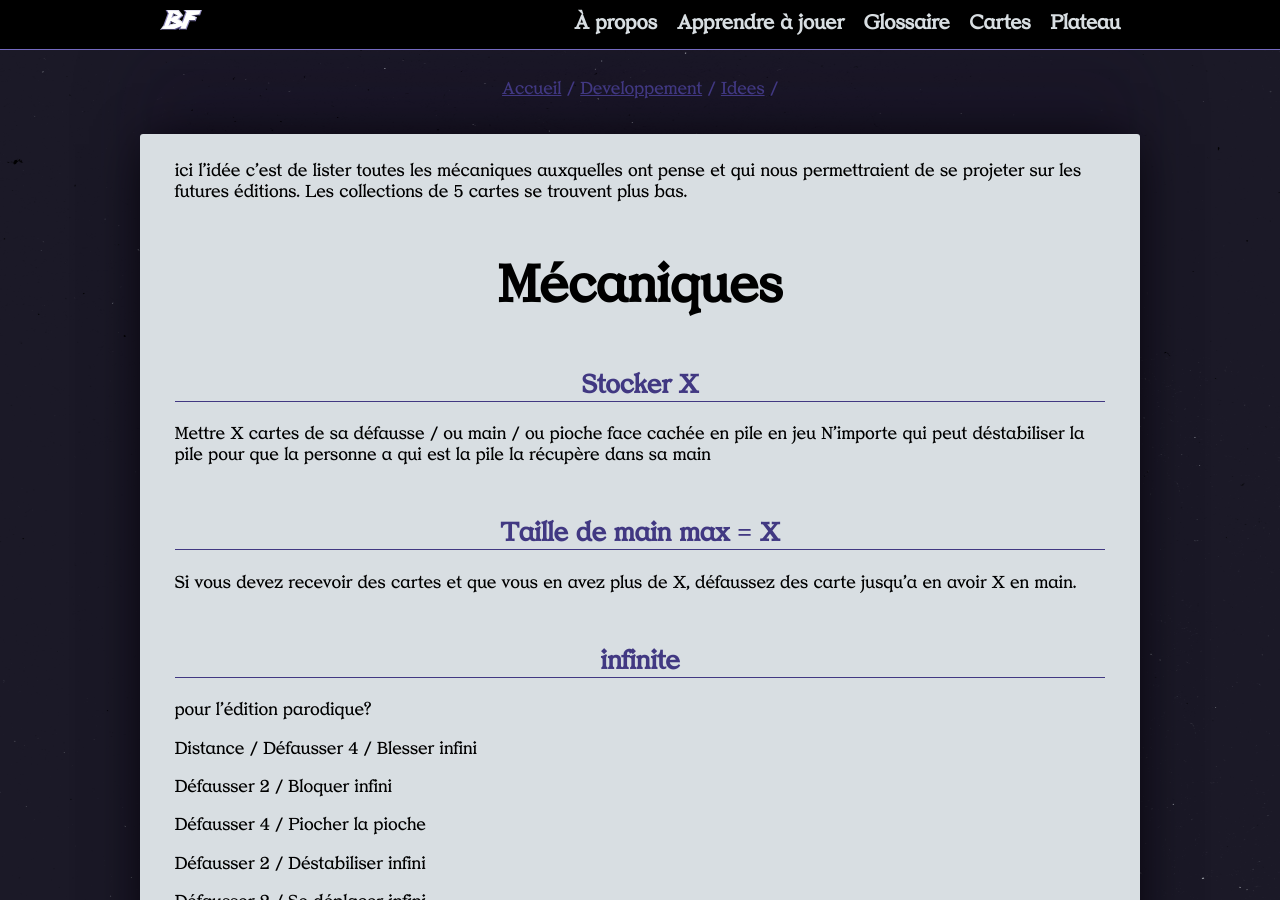
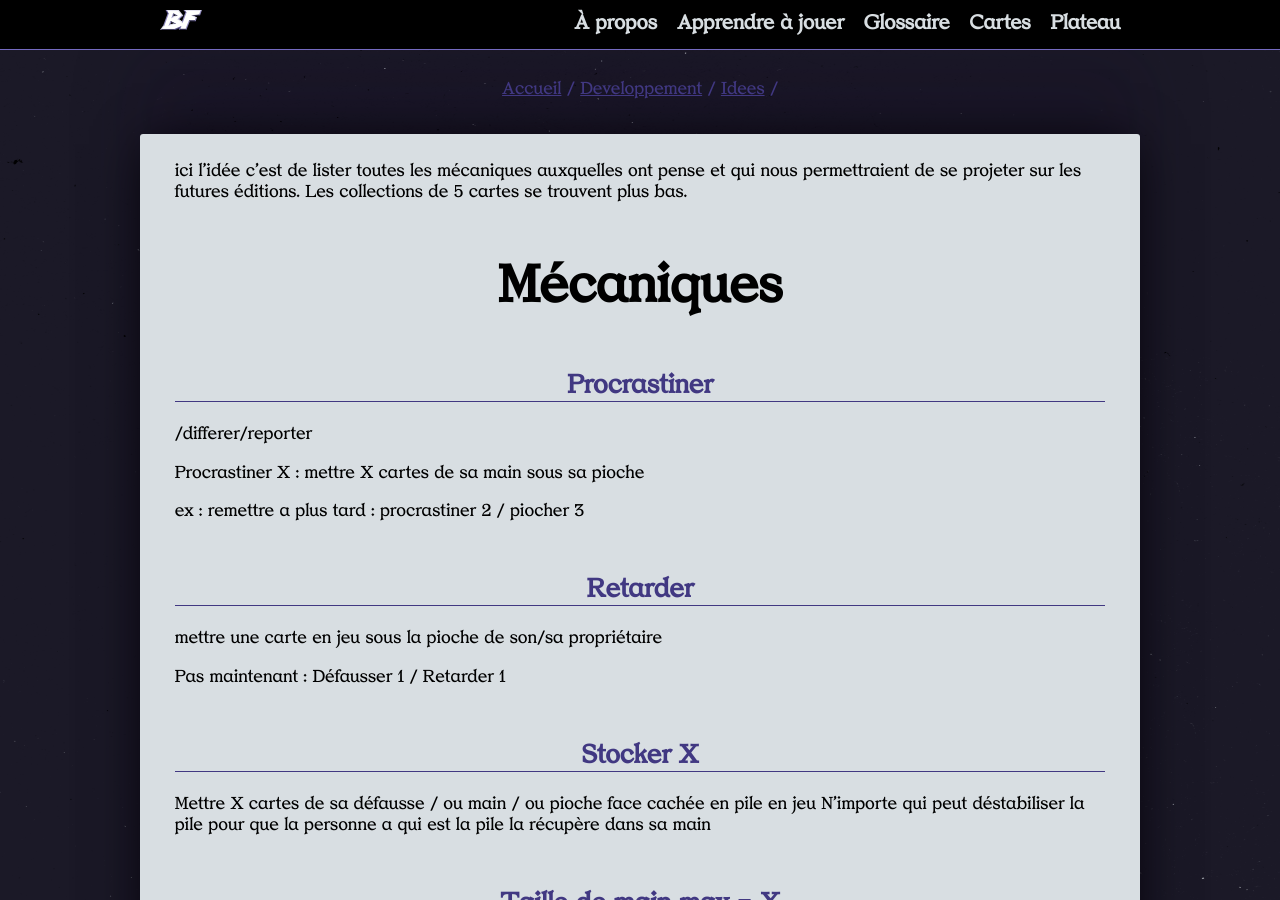
Before and after one commit to dracdrac/BATTLEFIGHT, a Jekyll site: the page built from developpement/idees/mecaniques.md, in a window 1280 px wide and 900 px high. Built offline with Jekyll 4.4.1, drawn with Linux system fonts in a browser that asks for light colours; our own code applies the rules of GitHub Pages for plain Markdown files; the repository's description, which GitHub fills in, is left out.

Commit message:
Update mecaniques.md

```diff
--- a/developpement/idees/mecaniques.md
+++ b/developpement/idees/mecaniques.md
@@ -3,6 +3,18 @@ ici l'idée c'est de lister toutes les mécaniques auxquelles ont pense et qui n
 Les collections de 5 cartes se trouvent plus bas.
 
 # Mécaniques
+
+## Procrastiner
+/differer/reporter
+
+Procrastiner X : mettre X cartes de sa main sous sa pioche
+
+ex : remettre a plus tard : procrastiner 2 / piocher 3
+
+## Retarder
+mettre une carte en jeu sous la pioche de son/sa propriétaire
+
+Pas maintenant : Défausser 1 / Retarder 1
 
 ## Stocker X
 
```
